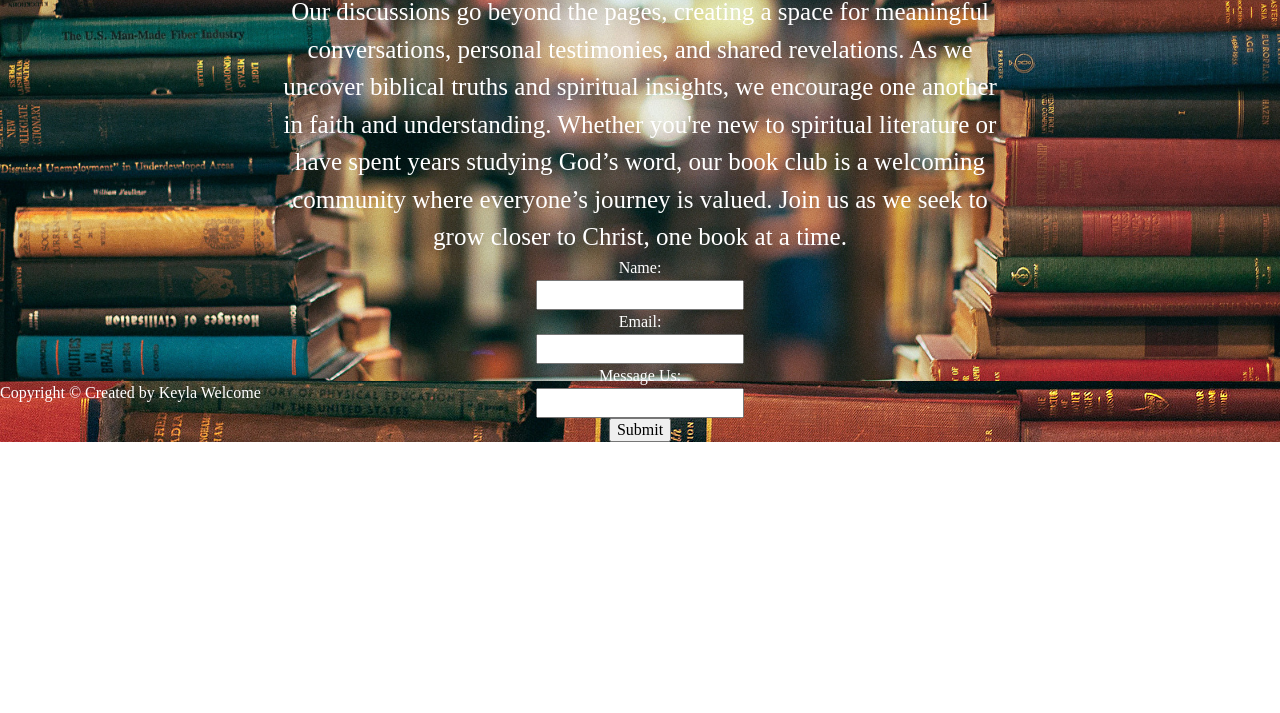
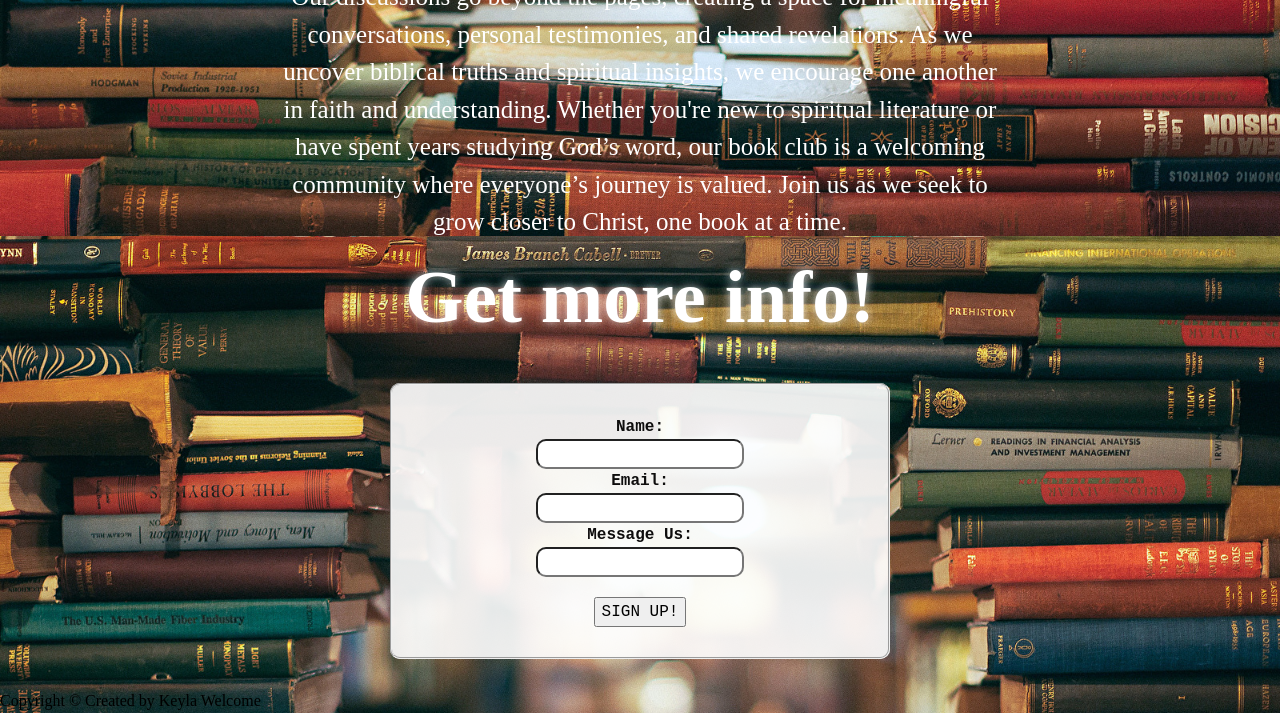
Before and after one commit to WTyoursolution/week5-guided-project, a plain HTML site: page index.html in a window 1280 px wide. Shown: the part 724-1437 px from the top of the page. Before the commit the page ends 1166 px from the top, so only its background shows below. Drawn offline with Linux system fonts and the light colour scheme.

Commit message:
Add contact form with basic ARIA attributes for accessibility

```diff
--- a/index.html
+++ b/index.html
@@ -9,6 +9,7 @@
     <link rel="stylesheet" href="style.css" />
   </head>
   <body>
+    <div class="wrapper">
     <header class="headerbg p-2">
       <nav class="flex space-between">
         <h1 class="name">Keyla Welcome</h1>
@@ -64,23 +65,27 @@
           </p>
         </div>
 
-        <div class="container">
-          <label for="">Name:</label>
+        <h2 id="form-heading" >Get more info!</h2>
+        <form action="" aria-labelledby="form-heading">
+        <fieldset class="form-container">
+          <label for="name" placeholder="Full Name">Name:</label>
           <input type="text" />
-          <label for="email">Email:</label>
+
+          <label for="email" placeholder="Email">Email:</label>
           <input type="email" />
-          <label for="text">Message Us:</label>
+
+          <label for="text" placeholder="What interests you in joining our book club?">Message Us:</label>
           <input type="textarea" name="" id="" />
-
-          <input type="submit" name="button" id="button" />
-        </div>
+          <button class="sign-up">SIGN UP!</button>
+        </fieldset>
+        </form>
       </section>
     </main>
 
-    <div>
       <footer>
         <p>Copyright &copy; Created by Keyla Welcome</p>
       </footer>
-    </div>
+   </div>
+
   </body>
 </html>
--- a/style.css
+++ b/style.css
@@ -2,6 +2,15 @@ body {
      background-image: url(books.jpg);
     height: 100%;
     margin: 0;
+    background-repeat: no-repeat;
+    background-attachment: fixed;
+    background-size: cover;
+    background-position: center;
+}
+
+.wrapper {
+display: flex;
+flex-direction: column;
 }
 
 .flex {
@@ -46,16 +55,6 @@ li a:hover {
     padding: 2rem;
 }
 
-section {
-    height: 500px;
-    width: auto;
-    background-image: url(books.jpg);
-    background-repeat: no-repeat;
-    background-attachment: fixed;
-    background-size: cover;
-    background-position: center;
-}
-
 .title {
 font-size: 75px;
 color: white;
@@ -94,7 +93,7 @@ text-shadow: 0 0 10px rgba(255, 255, 255, 0.8);
     font-size: 18px;
 }
 
-button {
+.button-div > button {
     align-items: center;
     border: none;
     color: white;
@@ -110,18 +109,6 @@ button {
     justify-content: center;
 }
 
-.container {
-    display: flex;
-    flex-direction: column;
-    margin: auto;
-    color: white;
-    justify-content: center;
-    align-items: center;
-}
-
-.form {
-    padding: 50px;
-}
 
 .content-div {
     width: 45rem;
@@ -138,13 +125,44 @@ button {
 
 .content-title {
     font-size: 75px;
+    color: white;
+    text-align: center;
+    text-shadow: 0 0 10px rgba(255, 255, 255, 0.8);
+}
+
+
+/* form styles */
+.form-container {
+    display: flex;
+    flex-direction: column;
+    color: rgb(14, 13, 13);
+    justify-content: center;
+    align-items: center;
+    background: rgba(255, 255, 255, 0.9);
+    padding: 30px;
+    border-radius: 10px;
+    width: 50%;
+    max-width: 500px;
+    margin: 30px auto;
+}
+
+#form-heading {
+    font-size: 75px;
 color: white;
 text-align: center;
 text-shadow: 0 0 10px rgba(255, 255, 255, 0.8);
 }
 
-footer {
-    color: white;
-    display: flex;
-    justify-content:baseline
+.sign-up {
+    margin-top: 20px;
+font-family: 'Courier New', Courier, monospace;
 }
+
+label {
+    font-weight: bold;
+    font-family: 'Courier New', Courier, monospace;
+}
+
+input {
+    border-radius: 10px;
+}
```
